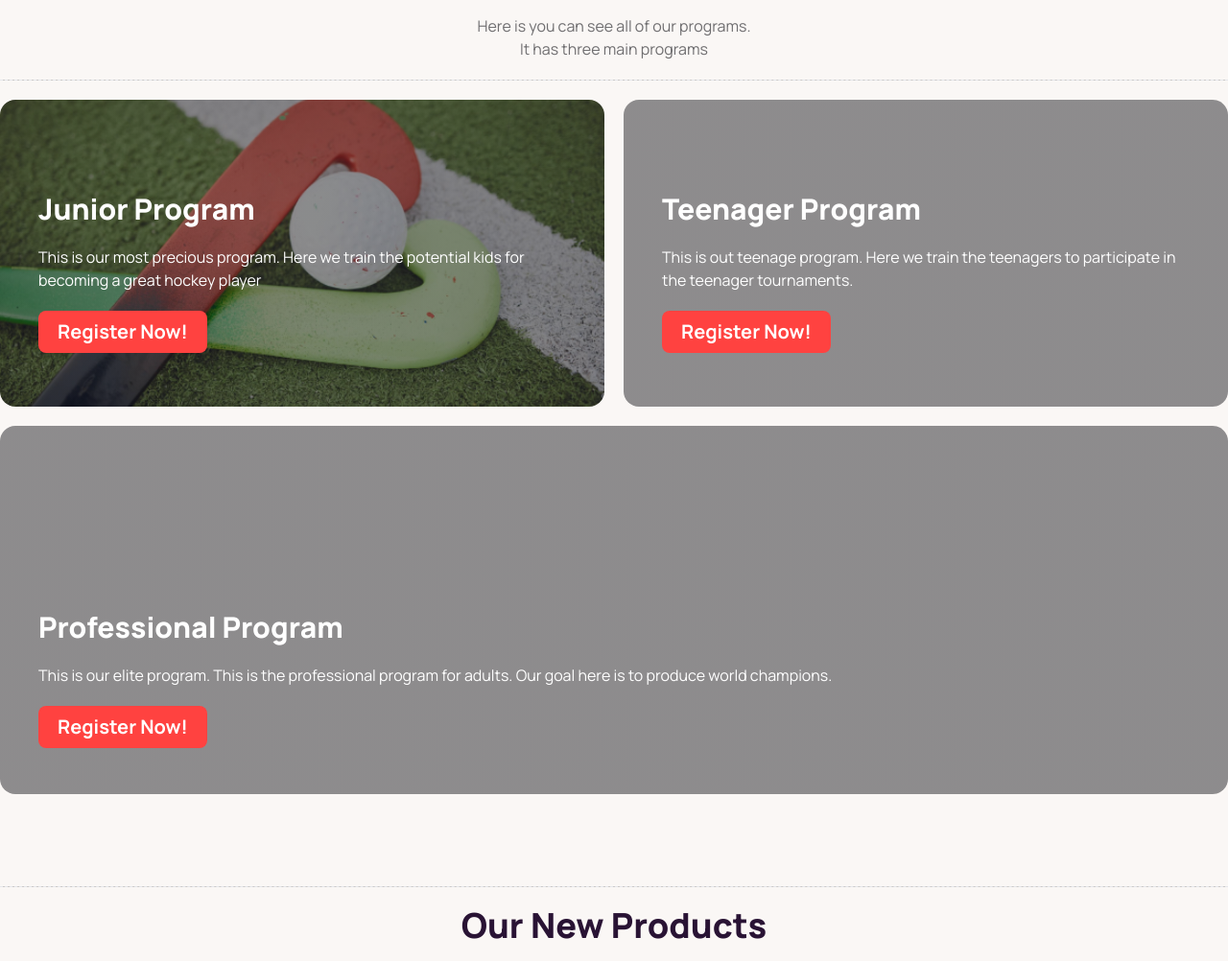
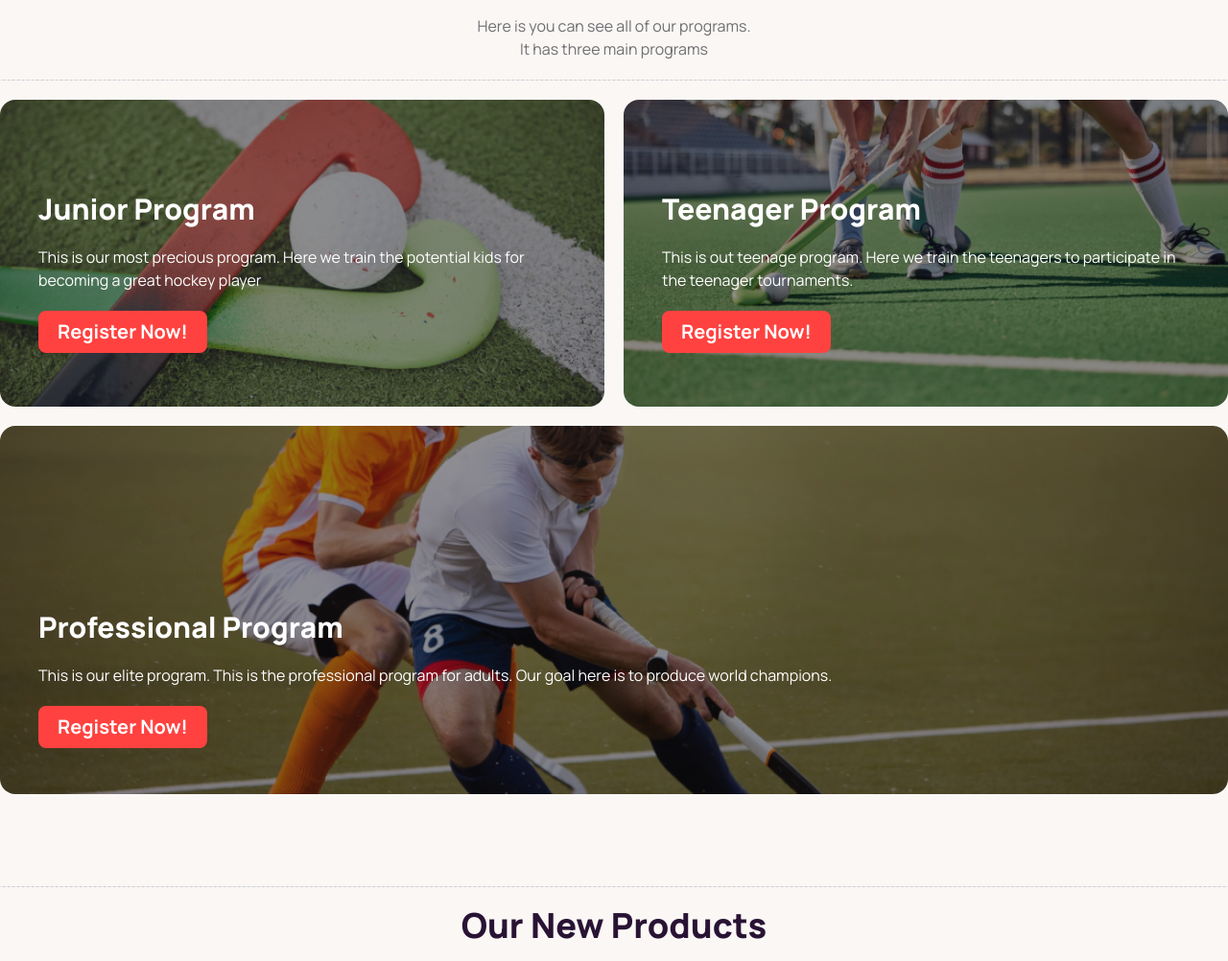
Before and after one commit to Sadman-Chowdhury/B9A3-Hockeys, a plain HTML site: page index.html in a window 1280 px wide. Shown: the part 1380-2382 px from the top of the page at 96% size. Drawn offline with nearby package versions, Linux system fonts and the light colour scheme; the site is published under a folder, as on GitHub Pages, so addresses that start at the root find nothing.

Commit message:
Fixing the bg issue again

```diff
--- a/index.html
+++ b/index.html
@@ -26,13 +26,13 @@
         }
 
         .custom-background-2 {
-            background: linear-gradient(180deg, rgba(19, 19, 24, 0.472) 100%, rgba(16, 16, 16, 0) 100%), url("/Images/3.png");
+            background: linear-gradient(180deg, rgba(19, 19, 24, 0.472) 100%, rgba(16, 16, 16, 0) 100%), url("Images/3.png");
             background-size: cover;
             background-position: center;
         }
 
         .custom-background-3 {
-            background: linear-gradient(180deg, rgba(19, 19, 24, 0.472) 100%, rgba(16, 16, 16, 0) 100%), url("/Images/4.png");
+            background: linear-gradient(180deg, rgba(19, 19, 24, 0.472) 100%, rgba(16, 16, 16, 0) 100%), url("Images/4.png");
             background-size: cover;
             background-position: center;
         }
```
